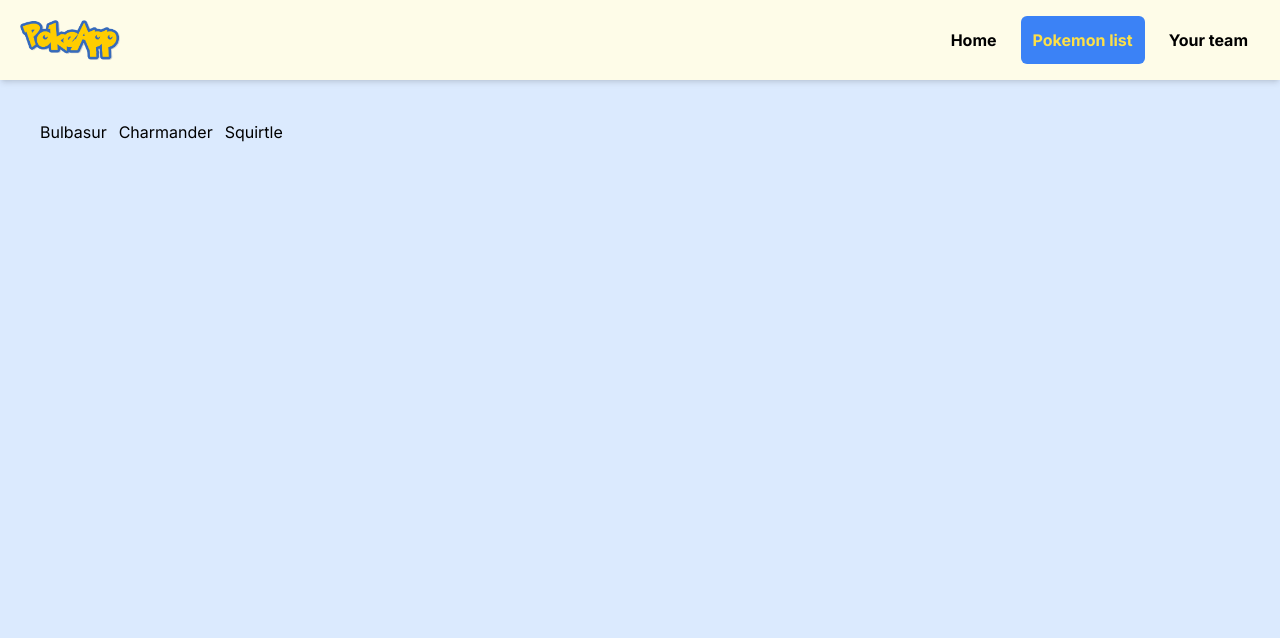
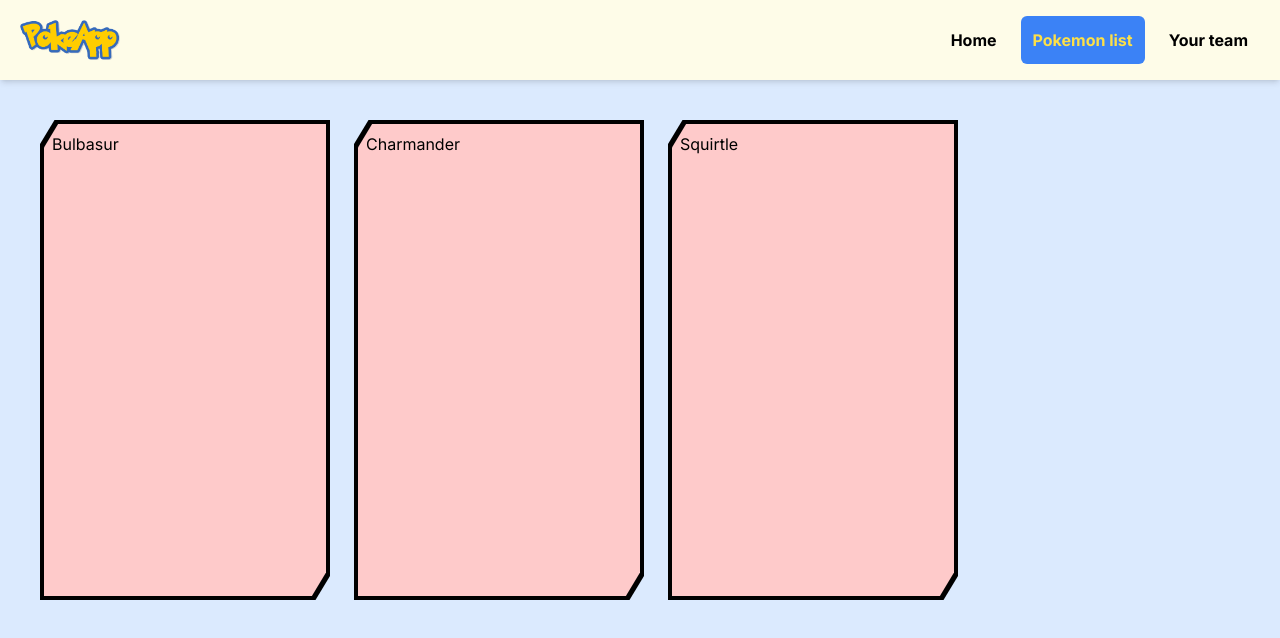
Before and after one commit to aramossanchez/poke_game, a Next.js app in the folder poke-api-gamified/: page /pokemon-list in a window 1280 px wide. Shown: the top 638 px of the page. Built offline with nearby package versions, Linux system fonts and the light colour scheme.

Commit message:
feat: pokemon card wip

```diff
--- /dev/null
+++ b/poke-api-gamified/components/pokemon_card/pokemon_card.module.css
@@ -0,0 +1,3 @@
+.card{
+  clip-path: polygon(5% 0, 100% 0%, 100% 51%, 100% 95%, 95% 100%, 0 100%, 0 5%);
+}
--- /dev/null
+++ b/poke-api-gamified/components/pokemon_card/pokemon_card.tsx
@@ -0,0 +1,11 @@
+import style from './pokemon_card.module.css';
+
+export default function PokemonCardComponent({ pokemon }: { pokemon: string }) {
+  return (
+    <div className={`${style.card} p-1 w-[290px] h-[480px] bg-black`}>
+      <div className={`${style.card} bg-red-200 w-full h-full shadow-lg p-2 flex flex-col justify-between`}>
+        <span>{pokemon}</span>
+      </div>
+    </div>
+  )
+}
--- a/poke-api-gamified/modules/pokemon_list/pokemon_list.container.tsx
+++ b/poke-api-gamified/modules/pokemon_list/pokemon_list.container.tsx
@@ -3,6 +3,7 @@
 import LayoutComponent from "@/layouts/layout";
 import usePokemonListComponent from "./pokemon_list.hook";
 import LoaderPokeballComponent from "@/components/loader/loader";
+import PokemonCardComponent from "@/components/pokemon_card/pokemon_card";
 
 export default function PokemonListContainer() {
 
@@ -16,10 +17,10 @@ export default function PokemonListContainer() {
         ?
         <LoaderPokeballComponent />
         :
-        <div className='flex flex-row justify-start items-center flex-wrap gap-x-3'>
+        <div className='flex flex-row justify-start items-center flex-wrap gap-x-6 gap-y-10'>
           {pokemonList?.map((pokemon: string) => {
             return (
-              <span key={pokemon}>{pokemon}</span>
+              <PokemonCardComponent key={pokemon} pokemon={pokemon} />
             );
           })}
         </div>
```
